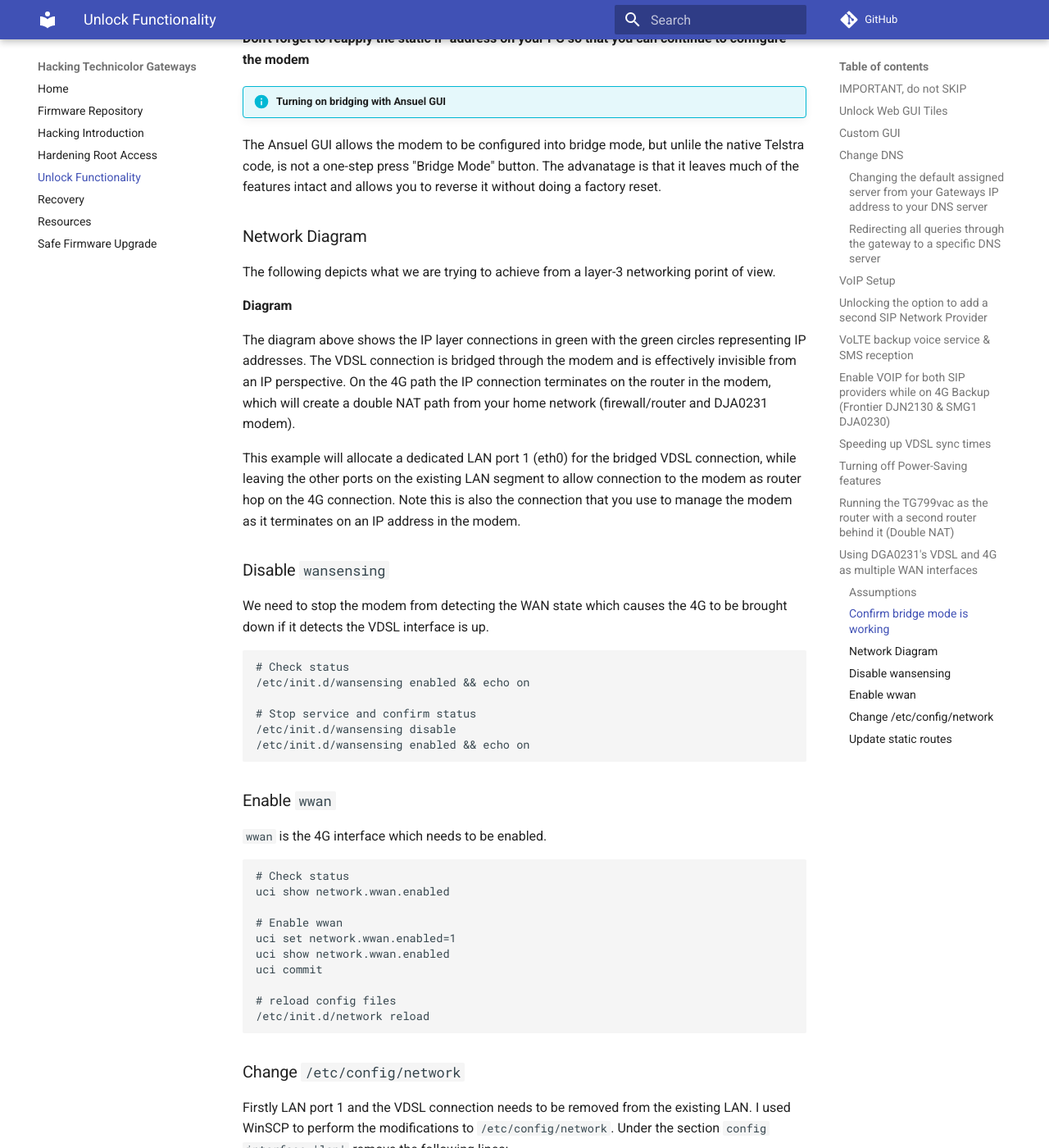
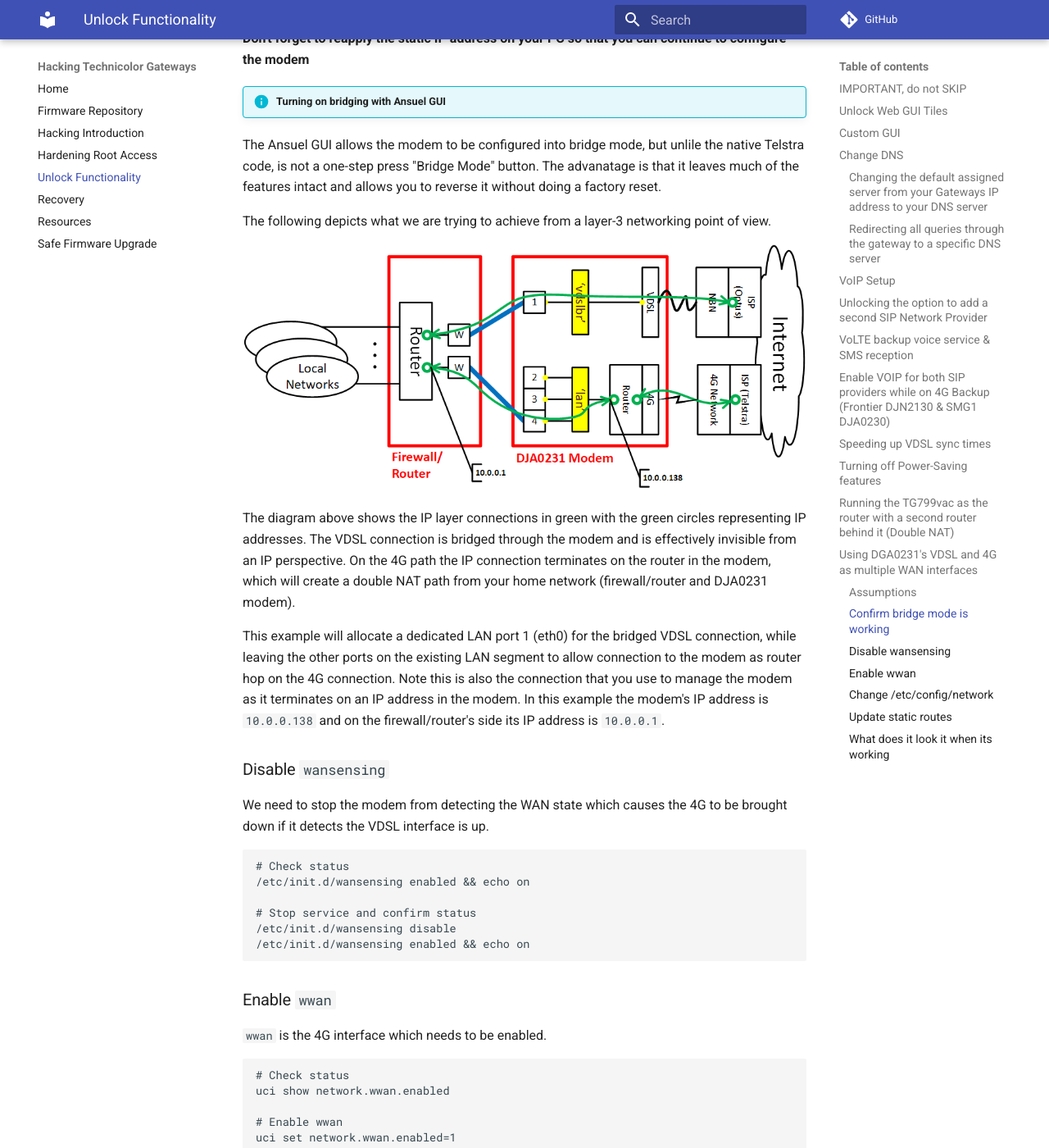
Before and after one commit to hack-technicolor/hack-technicolor, an MkDocs documentation site: the page built from docs/Unlock.md, in a window 1280 px wide and 1400 px high, scrolled down 10395 px. Shown: the whole window at 82% size. Built offline with MkDocs 1.6.1 and Material for MkDocs 9.7.7, drawn with Linux system fonts in a browser that asks for light colours; comment, search, counter and statistics services are not loaded; some of the changed text lies outside the part shown.

Commit message:
Update Unlock.md

````diff
--- a/docs/Unlock.md
+++ b/docs/Unlock.md
@@ -436,15 +436,13 @@
 !!! info "Turning on bridging with Ansuel GUI"
 The Ansuel GUI allows the modem to be configured into bridge mode, but unlile the native Telstra code, is not a one-step press "Bridge Mode" button. The advanatage is that it leaves much of the features intact and allows you to reverse it without doing a factory reset.
 
-### Network Diagram
+The following depicts what we are trying to achieve from a layer-3 networking point of view.
 
-The following depicts what we are trying to achieve from a layer-3 networking porint of view.
-
-**Diagram**
+![alt text](images/dual_wan.png)
 
 The diagram above shows the IP layer connections in green with the green circles representing IP addresses. The VDSL connection is bridged through the modem and is effectively invisible from an IP perspective.  On the 4G path the IP connection terminates on the router in the modem, which will create a double NAT path from your home network (firewall/router and DJA0231 modem).
 
-This example will allocate a dedicated LAN port 1 (eth0) for the bridged VDSL connection, while leaving the other ports on the existing LAN segment to allow connection to the modem as router hop on the 4G connection.  Note this is also the connection that you use to manage the modem as it terminates on an IP address in the modem.
+This example will allocate a dedicated LAN port 1 (eth0) for the bridged VDSL connection, while leaving the other ports on the existing LAN segment to allow connection to the modem as router hop on the 4G connection.  Note this is also the connection that you use to manage the modem as it terminates on an IP address in the modem.  In this example the modem's IP address is `10.0.0.138` and on the firewall/router's side its IP address is `10.0.0.1`.
 
 ### Disable `wansensing`
 We need to stop the modem from detecting the WAN state which causes the 4G to be brought down if it detects the VDSL interface is up.
@@ -498,14 +496,31 @@
 ```
 
 ### Update static routes
-The modem (4G router) needs to know the existence of your downstream networks, otherwise it does not know how to get the packets back to your devices. This can be done via the *IP Extras* card in GUI.
+The modem (4G router) needs to know the existence of your downstream networks, otherwise it does not know how to get the packets back to your devices. This can be done via the *IP Extras* card in GUI and the values you put here will be specific to your local environment
 
 - IP Extras
   - IPv4 Static Routes Configuration
     - Press `Add new static IPv4 route` button
     - Enter the following values:
       - Destination: 192.168.0.0
-      - Mask: 255.255.0.0
+      - Mask: 255.255.240.0
       - Gateway: 10.0.0.1
       - Metric: 1
       - Interface: LAN
+
+### What does it look it when its working
+
+Below are some pictures and screenshots of the modem used in a multi-wan environment with a PfSense firewall.
+
+![alt text](images/modem_with_firewall.jpg)
+
+In the picture above the firewall the far left Etheport port is used to connect to the bridged VDSL path, while the far right Ethernet port is used to connect to the routed 4G path.
+
+![alt text](images/route.png)
+
+The screen capture above shows the routes in the modem. You can see only a single default route directing to the 4G interface. The bridged VDSL path is invisible from layer-3 IP viewpoint.
+
+![alt text](images/gateways_definition.png)
+![alt text](images/gateways_status.png)
+
+The pictures above show the PfSense using the two WAN links on the modem. In the above config the VDSL connection and the 4G connection are defined as a gateway group with the VDSL connection having a higher priority.
````
